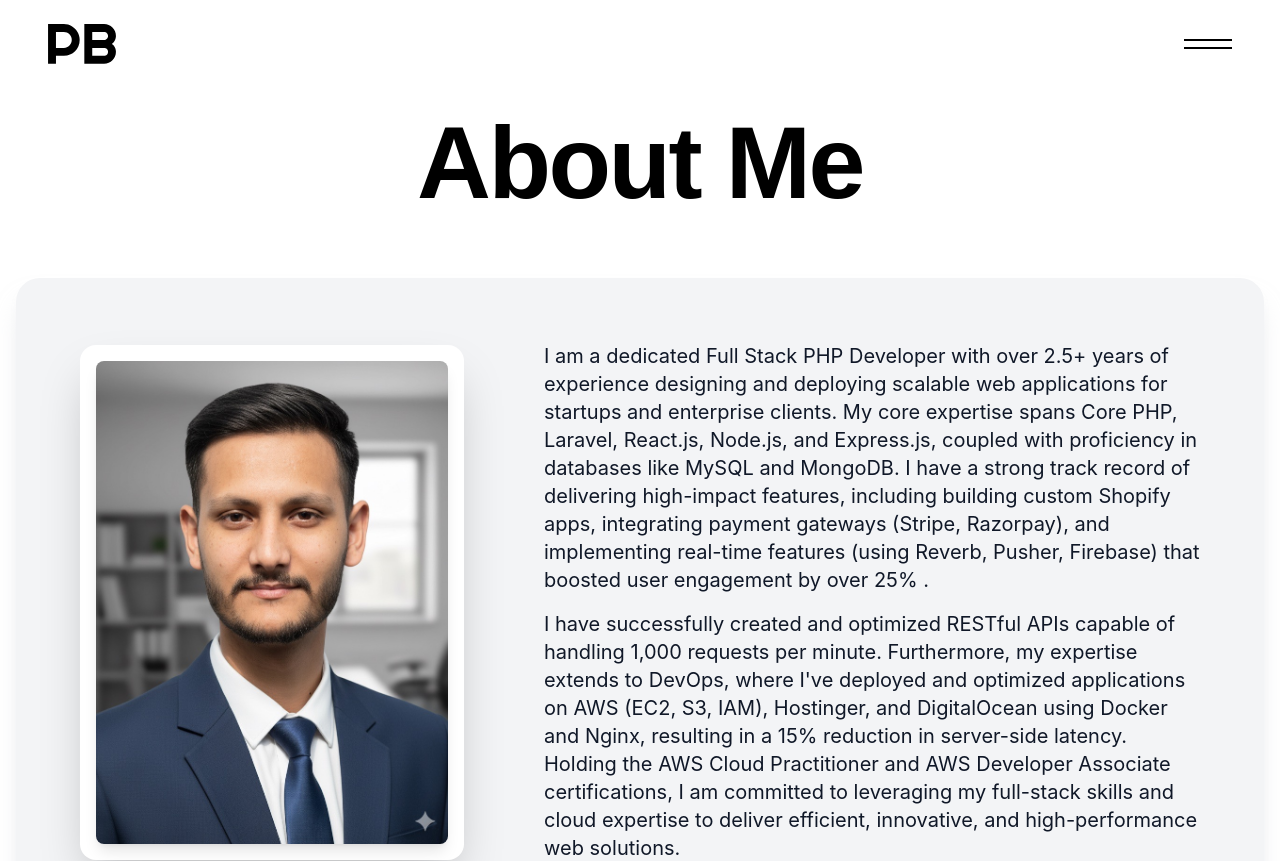
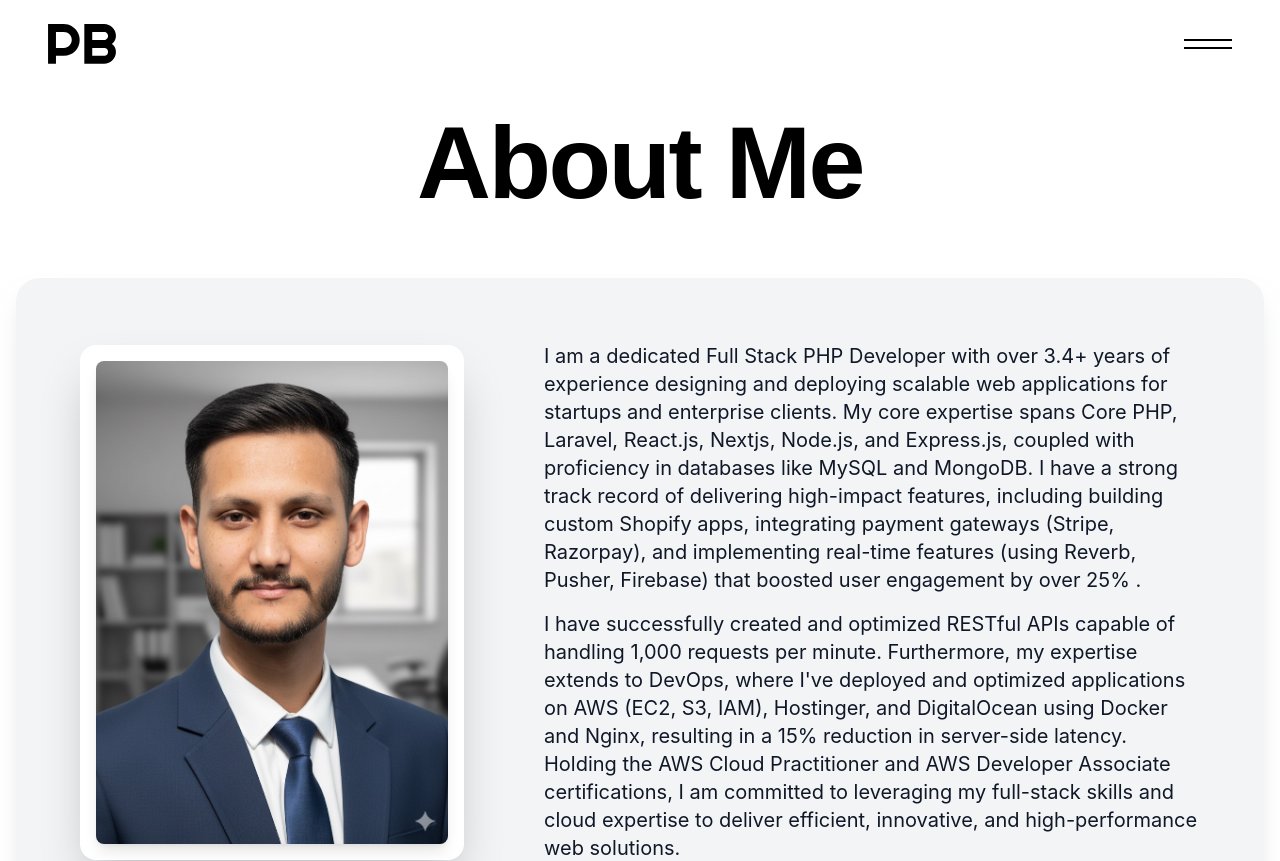
Before and after one commit to PrinceBhatt07/new-portfolio, a React (Vite) app: page /about in a window 1280 px wide. Shown: the top 861 px of the page. Built offline with nearby package versions, Linux system fonts and the light colour scheme.

Commit message:
udt: udated about description

```diff
--- a/src/sections/AboutBanner.jsx
+++ b/src/sections/AboutBanner.jsx
@@ -23,7 +23,7 @@ export const AboutBanner = () => {
               {/* Text */}
               <div className="md:w-[60%] text-lg md:text-xl space-y-4 max-md:pt-5">
                 <p className="max-sm:text-[16px]">
-                  I am a dedicated Full Stack PHP Developer with over 2.5+ years of experience designing and deploying scalable web applications for startups and enterprise clients. My core expertise spans Core PHP, Laravel, React.js, Node.js, and Express.js, coupled with proficiency in databases like MySQL and MongoDB. I have a strong track record of delivering high-impact features, including building custom Shopify apps, integrating payment gateways (Stripe, Razorpay), and implementing real-time features (using Reverb, Pusher, Firebase) that boosted user engagement by over 25% .
+                  I am a dedicated Full Stack PHP Developer with over 3.4+ years of experience designing and deploying scalable web applications for startups and enterprise clients. My core expertise spans Core PHP, Laravel, React.js, Nextjs, Node.js, and Express.js, coupled with proficiency in databases like MySQL and MongoDB. I have a strong track record of delivering high-impact features, including building custom Shopify apps, integrating payment gateways (Stripe, Razorpay), and implementing real-time features (using Reverb, Pusher, Firebase) that boosted user engagement by over 25% .
                 </p>
                 <p className="max-sm:text-[16px]">
                   I have successfully created and optimized RESTful APIs capable of handling 1,000 requests per minute. Furthermore, my expertise extends to DevOps, where I've deployed and optimized applications on AWS (EC2, S3, IAM), Hostinger, and DigitalOcean using Docker and Nginx, resulting in a 15% reduction in server-side latency. Holding the AWS Cloud Practitioner and AWS Developer Associate certifications, I am committed to leveraging my full-stack skills and cloud expertise to deliver efficient, innovative, and high-performance web solutions.
--- a/src/sections/Hero.jsx
+++ b/src/sections/Hero.jsx
@@ -95,7 +95,7 @@ const Hero = () => {
         {/* Text container */}
         <div className="main-container h-screen flex flex-col lg:justify-center items-start lg:py-12 max-lg:pt-40">
           <h1 className="text-3xl lg:text-[3.2vw] uppercase font-heading font-semibold">Prince Bhatt</h1>
-          <h2 className="text-6xl lg:text-[8vw] font-heading font-bold leading-[1] tracking-tight mt-3 mb-6">Full Stack <br /> PHP <span className='text-stroke'>Developer </span></h2>
+          <h2 className="text-6xl lg:text-[8vw] font-heading font-bold leading-[1] tracking-tight mt-3 mb-6">Full Stack <br /> <span className='text-stroke'>Developer </span></h2>
           <GradientButton text="About Me" link="/about" className="gradient-btn" />
         </div>
 
--- a/src/sections/Services.jsx
+++ b/src/sections/Services.jsx
@@ -26,7 +26,7 @@ const Services = () => {
             {/* Right side */}
             <div className="flex items-center">
               <p className="text-lg lg:text-xl leading-relaxed">
-                Building robust, scalable web applications with PHP, Laravel, and MySQL. From creating dynamic backends to designing responsive frontends with ReactJS, I deliver seamless user experiences and maintainable codebases.
+                Building robust, scalable web applications with PHP, Laravel, and MySQL. From creating dynamic backends to designing responsive frontends with ReactJS and Nextjs, I deliver seamless user experiences and maintainable codebases.
               </p>
             </div>
 
```
